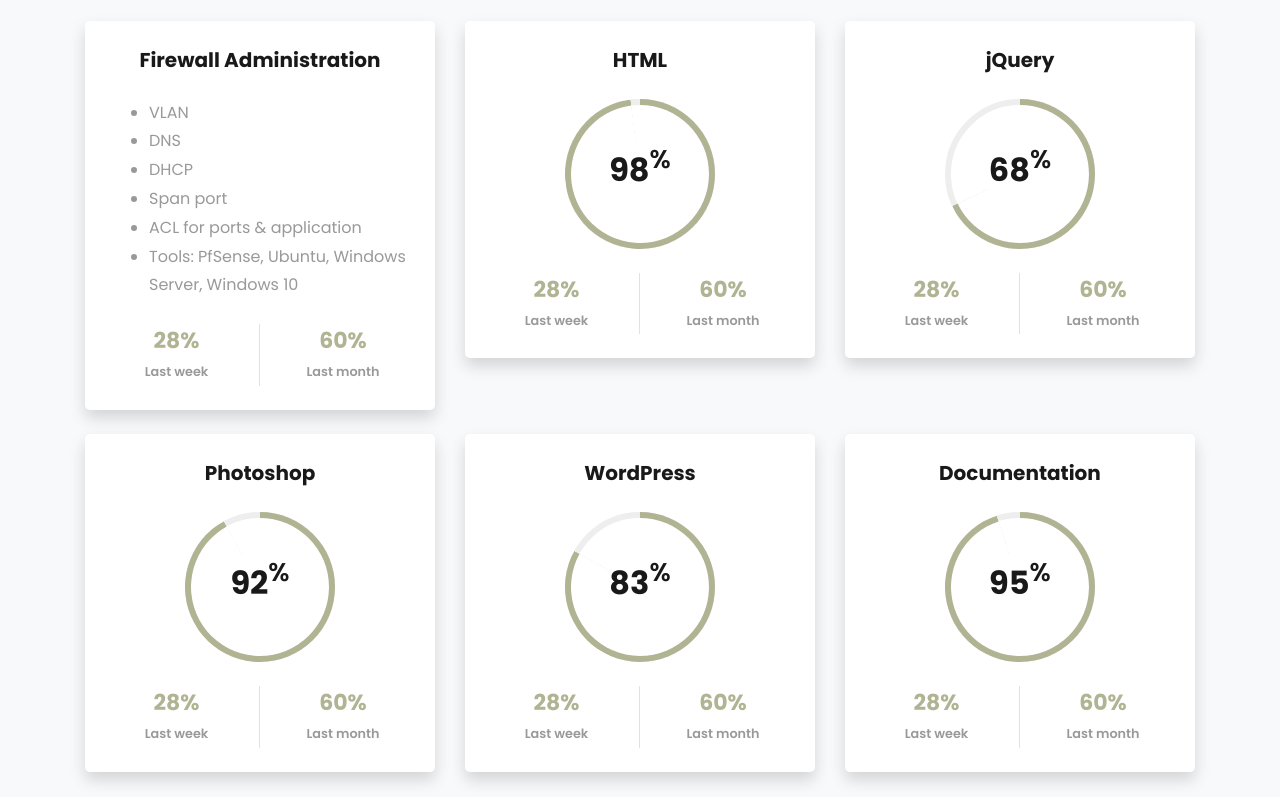
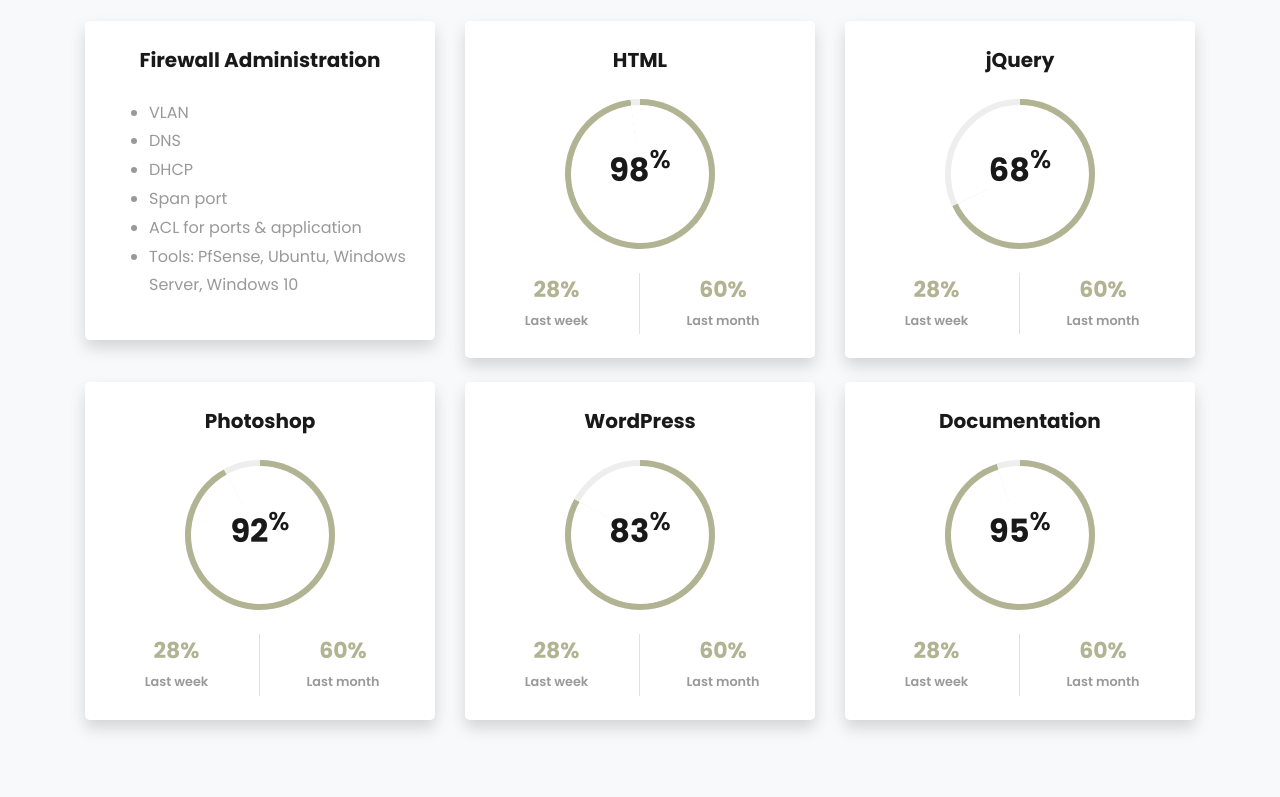
Before and after one commit to MCJockey/m-jay, a plain HTML site: page index.html in a window 1280 px wide. Shown: the part 2000-2797 px from the top of the page. Drawn offline with Linux system fonts and the light colour scheme; some packages are replaced by stand-ins of ours; no server answers; files whose address does not match are found by name.

```diff
--- a/index.html
+++ b/index.html
@@ -235,14 +235,14 @@
 						<!-- END -->
 
 						<!-- Demo info -->
-						<div class="row text-center mt-4">
+						<!-- <div class="row text-center mt-4">
 							<div class="col-6 border-right">
 								<div class="h4 font-weight-bold mb-0">28%</div><span class="small text-gray">Last week</span>
 							</div>
 							<div class="col-6">
 								<div class="h4 font-weight-bold mb-0">60%</div><span class="small text-gray">Last month</span>
 							</div>
-						</div>
+						</div> -->
 						<!-- END -->
 					</div>
 				</div>
```
